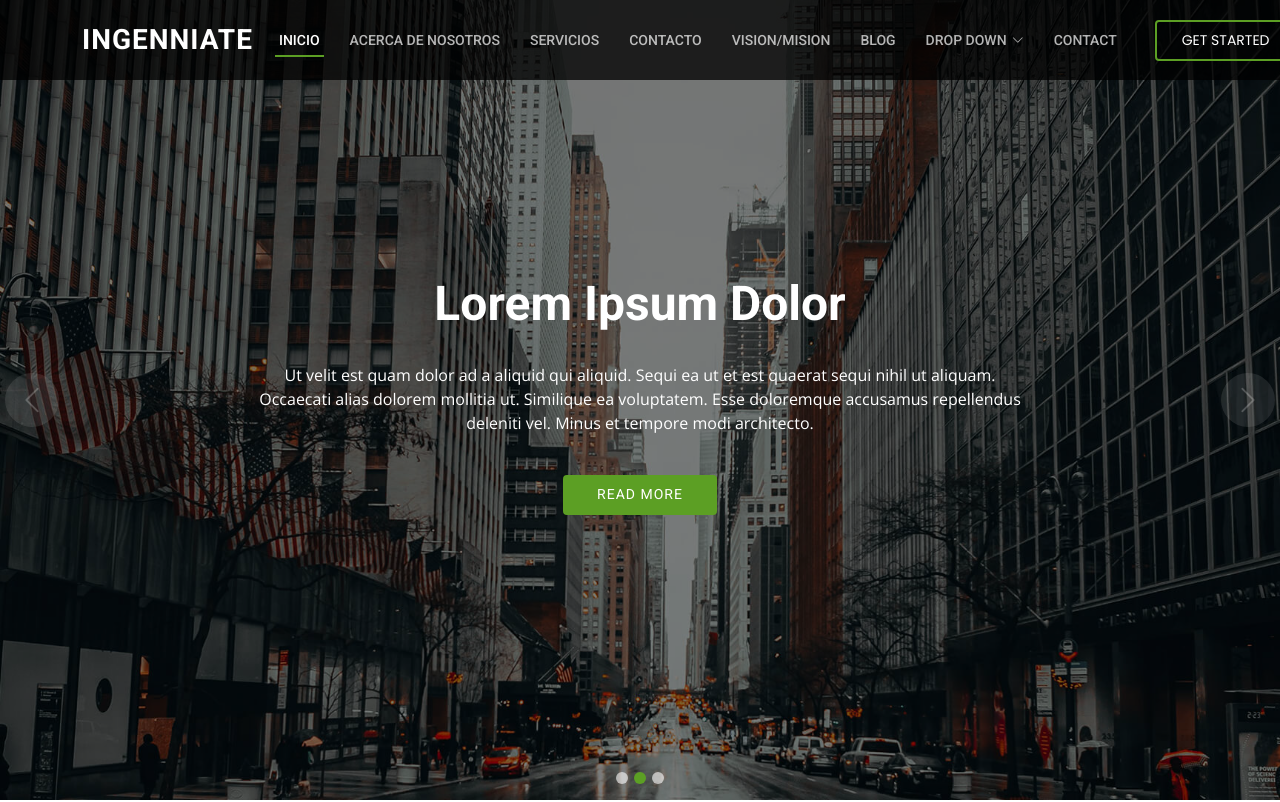
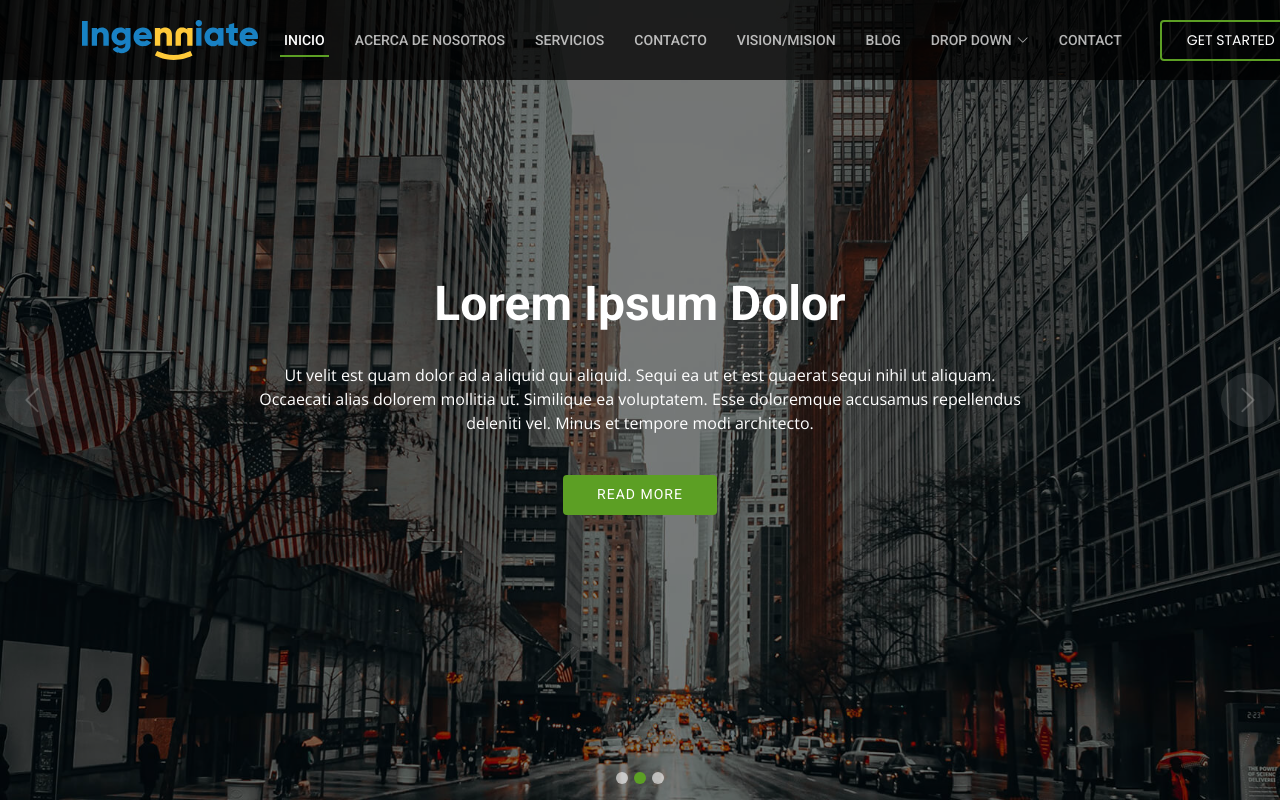
Before and after one commit to RNilson/Ingenniate, a plain HTML site: page index.html in a window 1280 px wide. Shown: the top 802 px of the page. Drawn offline with nearby package versions, Linux system fonts and the light colour scheme.

Commit message:
Update index.html

```diff
--- a/index.html
+++ b/index.html
@@ -42,7 +42,8 @@
   <header id="header" class="fixed-top d-flex align-items-center">
     <div class="container d-flex align-items-center justify-content-between">
 
-      <h1 class="logo"><a href="index.html">Ingenniate</a></h1>
+      <h1 class="logo"><a href="index.html"><img src="assets\img\Ingenniate\LogoImagen.svg" alt="Ingenniate"></a></h1>
+
       <!-- Uncomment below if you prefer to use an image logo -->
       <!-- <a href="index.html" class="logo"><img src="assets/img/logo.png" alt="" class="img-fluid"></a>-->
 
```
